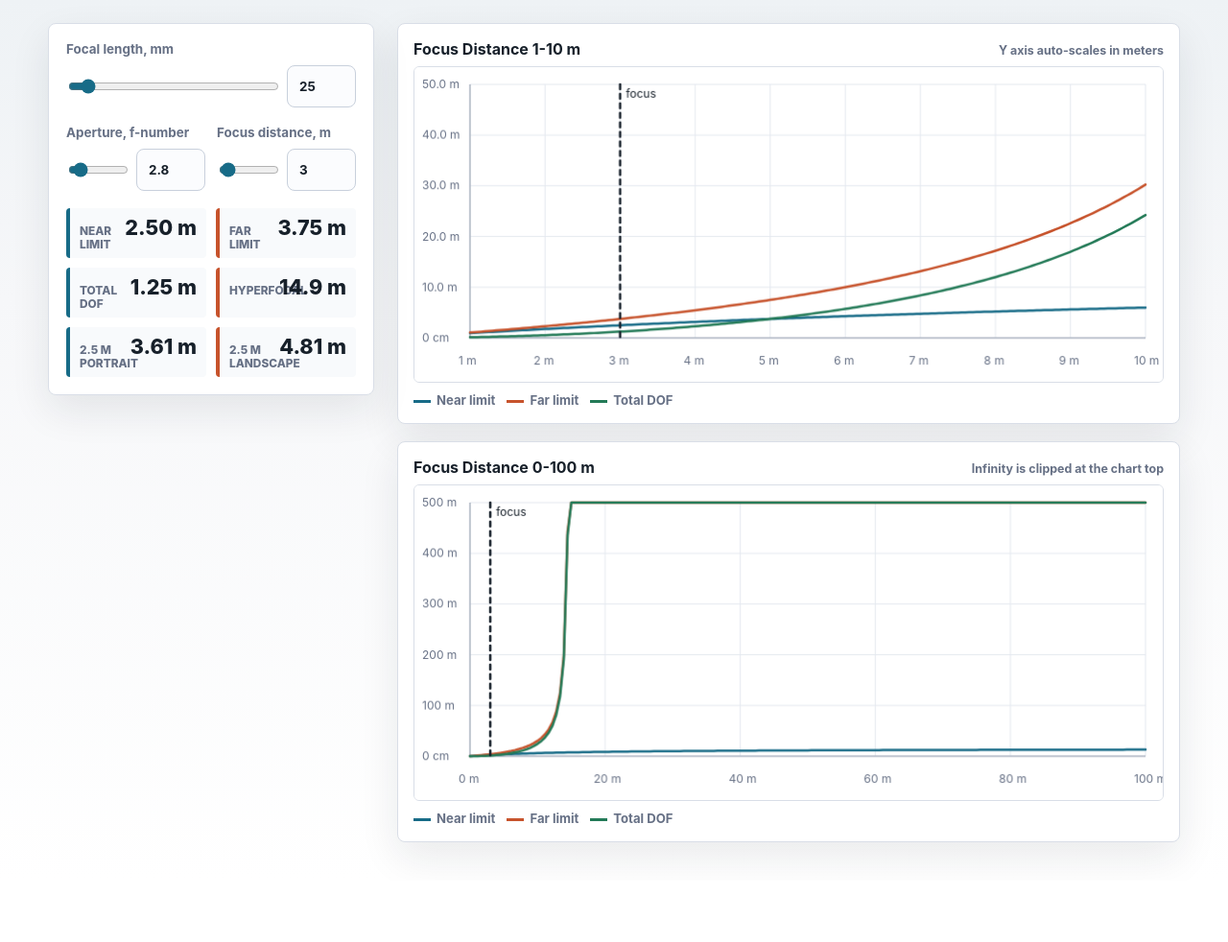
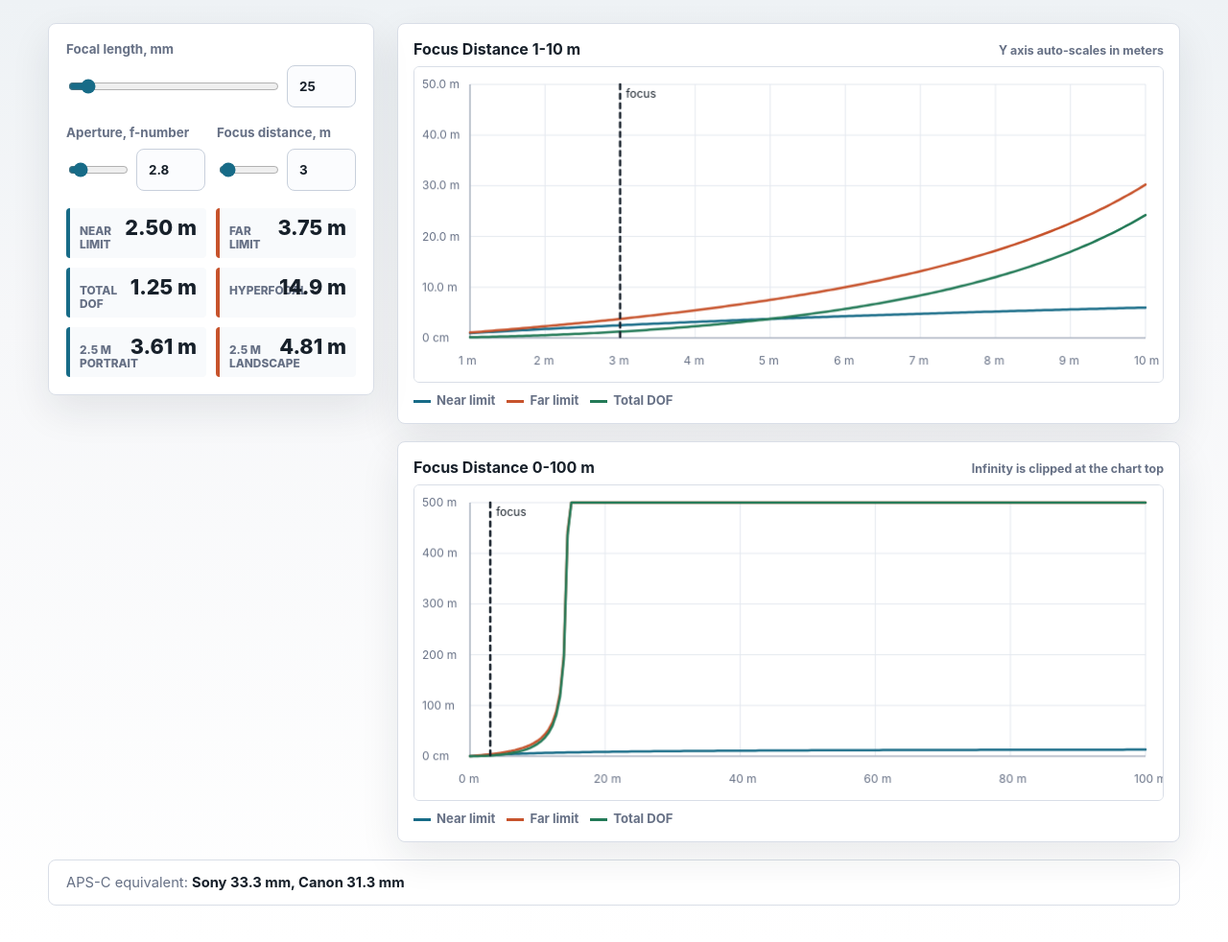
Before and after one commit to inextor/mtf, a plain HTML site: page index.html in a window 1280 px wide. Shown: the whole page at 96% size. Before the commit the page ends 918 px from the top, so only its background shows below. Drawn offline with Linux system fonts and the light colour scheme.

Commit message:
Adding equivalence for sony and canon

```diff
--- a/index.html
+++ b/index.html
@@ -86,6 +86,11 @@
         </div>
       </section>
     </section>
+
+    <p class="aps-c-equivalent" aria-live="polite">
+      <span>APS-C equivalent:</span>
+      <strong id="apsCEquivalent">-</strong>
+    </p>
   </main>
 
   <script src="script.js"></script>
--- a/script.js
+++ b/script.js
@@ -1,6 +1,9 @@
 const COC_MM = 0.015;
 const MFT_SENSOR_WIDTH_MM = 17.3;
 const MFT_SENSOR_HEIGHT_MM = 13;
+const MFT_CROP_FACTOR = 2;
+const SONY_APS_C_CROP_FACTOR = 1.5;
+const CANON_APS_C_CROP_FACTOR = 1.6;
 const FRAMING_SUBJECT_HEIGHT_M = 2.5;
 const inputs = {
   focal: document.querySelector("#focal"),
@@ -11,6 +14,7 @@ const inputs = {
   distanceRange: document.querySelector("#distanceRange")
 };
 const output = {
+  apsCEquivalent: document.querySelector("#apsCEquivalent"),
   near: document.querySelector("#nearLimit"),
   far: document.querySelector("#farLimit"),
   total: document.querySelector("#totalDof"),
@@ -55,6 +59,11 @@ function formatMeters(value) {
   if (value < 10) return `${value.toFixed(2)} m`;
   if (value < 100) return `${value.toFixed(1)} m`;
   return `${Math.round(value)} m`;
+}
+
+function formatFocalLength(value) {
+  const rounded = Math.round(value * 10) / 10;
+  return `${Number.isInteger(rounded) ? rounded.toFixed(0) : rounded.toFixed(1)} mm`;
 }
 
 function niceCeil(value) {
@@ -183,6 +192,9 @@ function render() {
   const distance = readNumber(inputs.distance, 3);
   const value = dof(focal, aperture, distance);
 
+  const sonyApsC = formatFocalLength((focal * MFT_CROP_FACTOR) / SONY_APS_C_CROP_FACTOR);
+  const canonApsC = formatFocalLength((focal * MFT_CROP_FACTOR) / CANON_APS_C_CROP_FACTOR);
+  output.apsCEquivalent.textContent = `Sony ${sonyApsC}, Canon ${canonApsC}`;
   output.near.textContent = formatMeters(value.nearM);
   output.far.textContent = formatMeters(value.farM);
   output.total.textContent = formatMeters(value.totalM);
--- a/service-worker.js
+++ b/service-worker.js
@@ -1,4 +1,4 @@
-const CACHE_NAME = "mft-dof-v1";
+const CACHE_NAME = "mft-dof-v5";
 const APP_SHELL = [
   "./",
   "index.html",
--- a/styles.css
+++ b/styles.css
@@ -170,6 +170,20 @@ input[type="range"] {
   gap: 18px;
 }
 
+.aps-c-equivalent {
+  margin: 18px 0 0;
+  padding: 14px 18px;
+  border: 1px solid var(--line);
+  border-radius: 8px;
+  background: var(--panel);
+  color: var(--muted);
+  font-size: 0.92rem;
+}
+
+.aps-c-equivalent strong {
+  color: var(--ink);
+}
+
 .chart-wrap {
   padding: 16px;
 }
```
